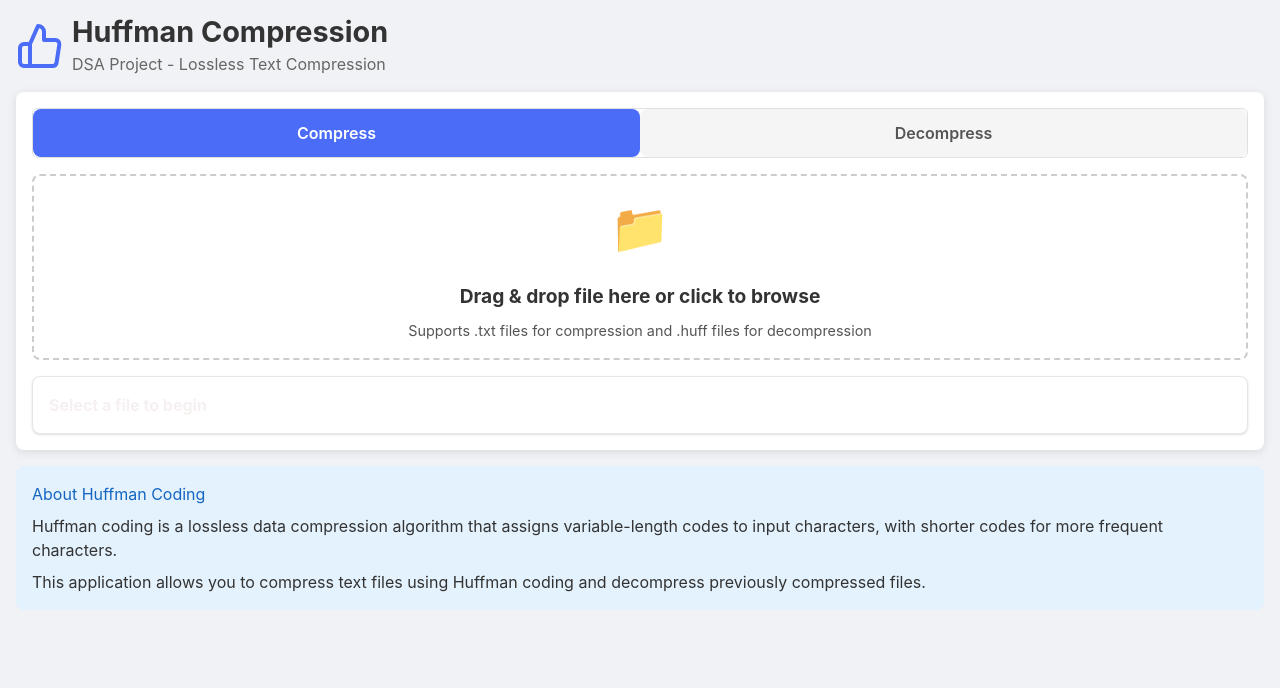
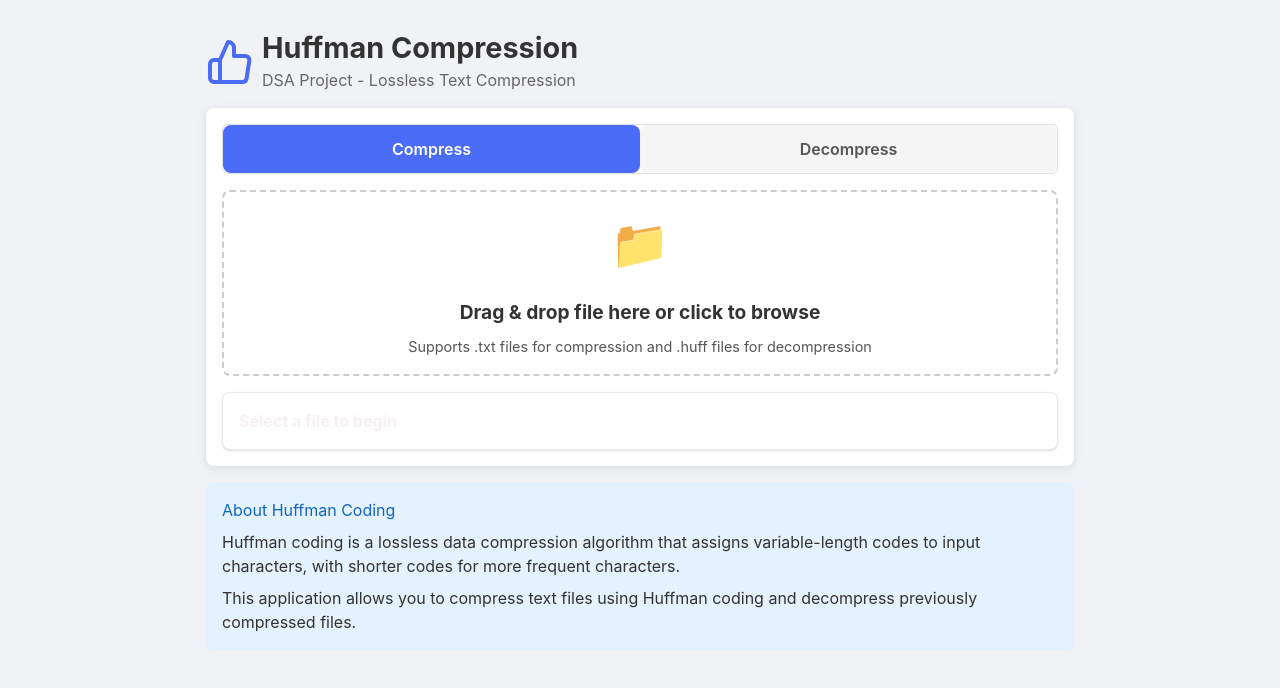
Before and after one commit to DeviceDidWhat/Huffman-Compression-DSA-Project, a React app in the folder frontend/: page / in a window 1280 px wide. Shown: the top 688 px of the page. Built offline with nearby package versions, Linux system fonts and the light colour scheme; the HTML template or start-up script is replaced by a standard one.

Commit message:
main container style fixes

```diff
--- a/frontend/src/App.css
+++ b/frontend/src/App.css
@@ -20,17 +20,16 @@
 }
 
 /* Main container */
-/* Main container */
 .container {
   width: 100%;
-  min-height: 100%; /* Use min-height to allow content to grow */
-  margin: 0;
-  padding: 1rem;
+  max-width: 900px;
+  min-height: 100%;
+  margin: 0 auto;
+  padding: 2rem 1rem;
   display: flex;
   flex-direction: column;
   flex-grow: 1;
-  /* Ensure container can scroll if content overflows */
-  overflow-y: auto; /* Allow vertical scrolling */
+  overflow-y: auto;
 }
 
 /* Card styling */
```
